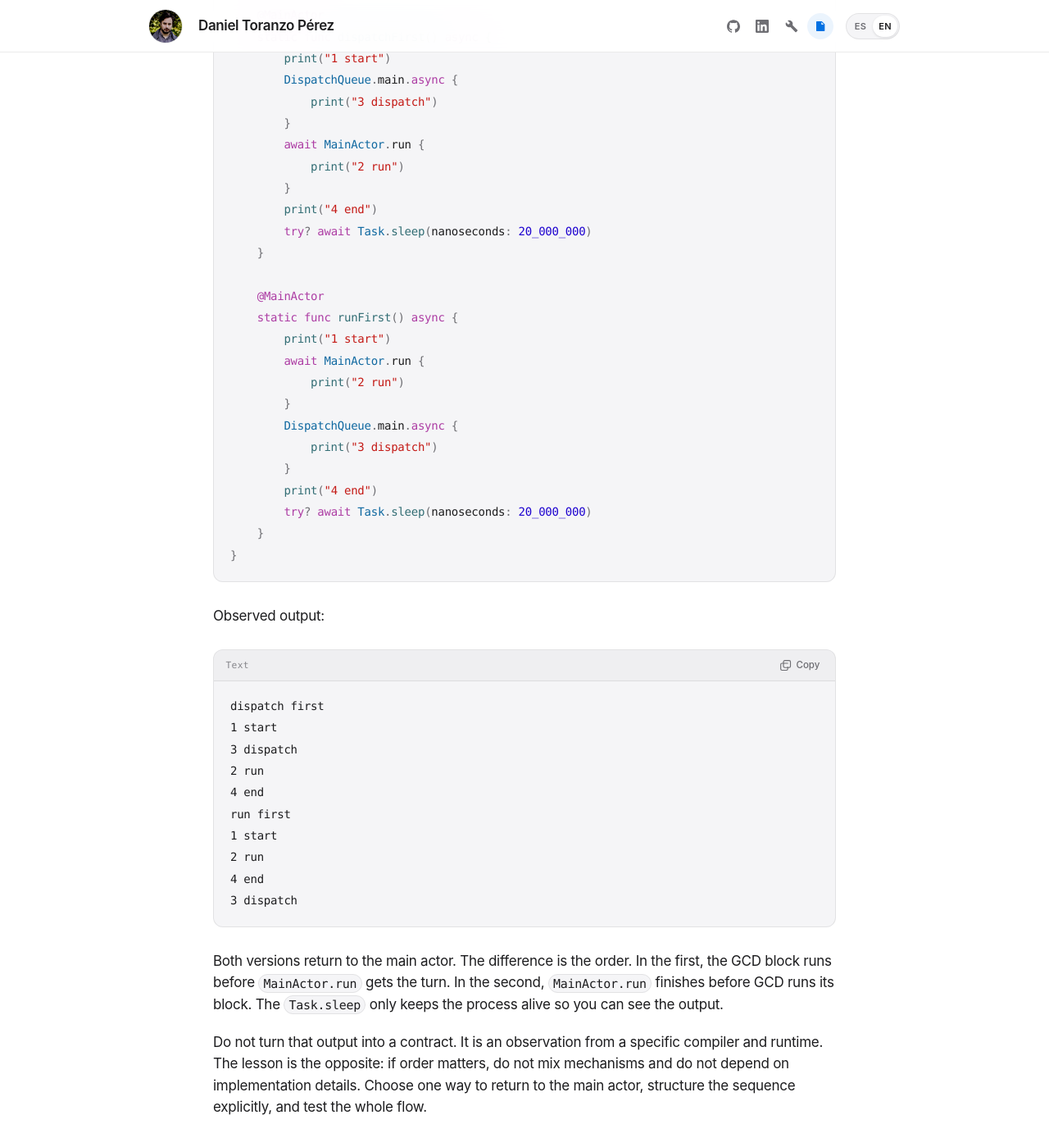
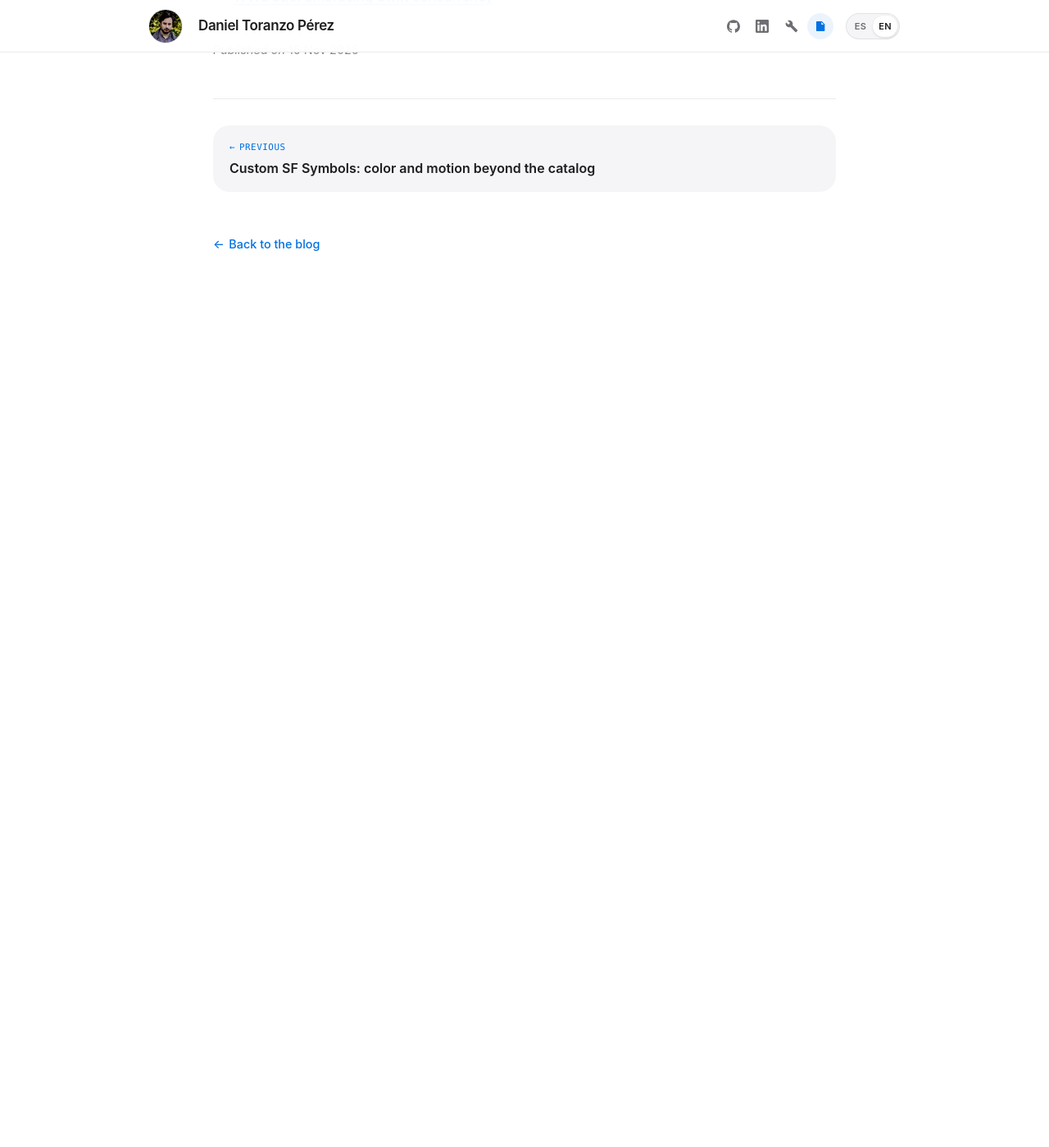
Before and after one commit to obocat/daniel_toranzo_perez, a Jekyll site: the page built from _posts/2026-11-16-mainactor-aislamiento-no-hilo.markdown, in a window 1280 px wide and 1400 px high, scrolled down 9195 px. Shown: the whole window at 82% size. Built offline with Jekyll 4.4.1, drawn with Linux system fonts in a browser that asks for light colours; after the commit the page ends 9569 px from its top, so only the background shows below that; some of the changed text lies outside the part shown.

Commit message:
docs: remove main actor ordering demo (#29)

````diff
--- a/_posts/2026-11-16-mainactor-aislamiento-no-hilo.markdown
+++ b/_posts/2026-11-16-mainactor-aislamiento-no-hilo.markdown
@@ -235,71 +235,6 @@
 - **No uses `@unchecked Sendable` para callar al compilador.** Si lo necesitas, documenta por qué el tipo es seguro y qué invariante mantiene.
 - **Reserva `assumeIsolated` para callbacks que ya se ejecutan en el main actor.** Si no puedes demostrarlo, usa un salto normal al actor.
 - **Evita `Task.detached` salvo que quieras perder el contexto.** Para trabajo en segundo plano, `@concurrent` suele expresar mejor la intención.
-
-## Un ejemplo reproducible
-
-El siguiente ejecutable muestra dos formas de volver al main actor y cómo cambia el orden. Guárdalo como `MainActorOrderDemo.swift` y ejecuta `swiftc -parse-as-library MainActorOrderDemo.swift -o demo && ./demo`:
-
-```swift
-import Foundation
-
-@main
-struct MainActorOrderDemo {
-    @MainActor
-    static func main() async {
-        print("dispatch first")
-        await dispatchFirst()
-
-        print("run first")
-        await runFirst()
-    }
-
-    @MainActor
-    static func dispatchFirst() async {
-        print("1 start")
-        DispatchQueue.main.async {
-            print("3 dispatch")
-        }
-        await MainActor.run {
-            print("2 run")
-        }
-        print("4 end")
-        try? await Task.sleep(nanoseconds: 20_000_000)
-    }
-
-    @MainActor
-    static func runFirst() async {
-        print("1 start")
-        await MainActor.run {
-            print("2 run")
-        }
-        DispatchQueue.main.async {
-            print("3 dispatch")
-        }
-        print("4 end")
-        try? await Task.sleep(nanoseconds: 20_000_000)
-    }
-}
-```
-
-Salida observada:
-
-```text
-dispatch first
-1 start
-3 dispatch
-2 run
-4 end
-run first
-1 start
-2 run
-4 end
-3 dispatch
-```
-
-Las dos versiones vuelven al main actor. La diferencia es el orden. En la primera, el bloque de GCD se ejecuta antes de que `MainActor.run` recupere el turno. En la segunda, `MainActor.run` termina antes de que GCD ejecute su bloque. El `Task.sleep` solo mantiene vivo el proceso para que puedas ver la salida.
-
-No conviertas esa salida en un contrato. Es una observación hecha con una versión concreta del compilador y del runtime. La lección es la contraria: si el orden importa, no mezcles mecanismos y no dependas de detalles de implementación. Elige una forma de volver al main actor, estructura la secuencia de forma explícita y prueba el flujo completo.
 
 ## Conclusión
 
@@ -546,71 +481,6 @@
 - **Reserve `assumeIsolated` for callbacks that already run on the main actor.** If you cannot prove it, use a normal hop to the actor.
 - **Avoid `Task.detached` unless you really want to lose context.** For background work, `@concurrent` usually expresses the intent better.
 
-## A reproducible example
-
-The following executable shows two ways of returning to the main actor and how the order changes. Save it as `MainActorOrderDemo.swift` and run `swiftc -parse-as-library MainActorOrderDemo.swift -o demo && ./demo`:
-
-```swift
-import Foundation
-
-@main
-struct MainActorOrderDemo {
-    @MainActor
-    static func main() async {
-        print("dispatch first")
-        await dispatchFirst()
-
-        print("run first")
-        await runFirst()
-    }
-
-    @MainActor
-    static func dispatchFirst() async {
-        print("1 start")
-        DispatchQueue.main.async {
-            print("3 dispatch")
-        }
-        await MainActor.run {
-            print("2 run")
-        }
-        print("4 end")
-        try? await Task.sleep(nanoseconds: 20_000_000)
-    }
-
-    @MainActor
-    static func runFirst() async {
-        print("1 start")
-        await MainActor.run {
-            print("2 run")
-        }
-        DispatchQueue.main.async {
-            print("3 dispatch")
-        }
-        print("4 end")
-        try? await Task.sleep(nanoseconds: 20_000_000)
-    }
-}
-```
-
-Observed output:
-
-```text
-dispatch first
-1 start
-3 dispatch
-2 run
-4 end
-run first
-1 start
-2 run
-4 end
-3 dispatch
-```
-
-Both versions return to the main actor. The difference is the order. In the first, the GCD block runs before `MainActor.run` gets the turn. In the second, `MainActor.run` finishes before GCD runs its block. The `Task.sleep` only keeps the process alive so you can see the output.
-
-Do not turn that output into a contract. It is an observation from a specific compiler and runtime. The lesson is the opposite: if order matters, do not mix mechanisms and do not depend on implementation details. Choose one way to return to the main actor, structure the sequence explicitly, and test the whole flow.
-
 ## Conclusion
 
 `@MainActor` is a great tool for UI state. It is also a source of subtle bugs when isolation is confused with total safety.
````
